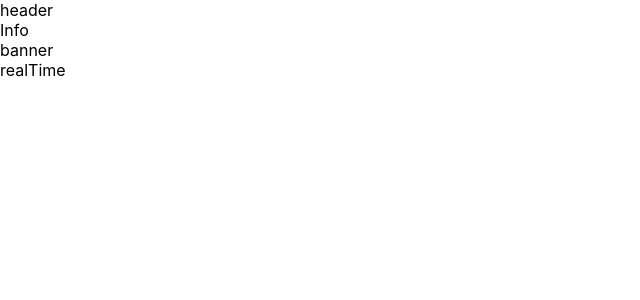
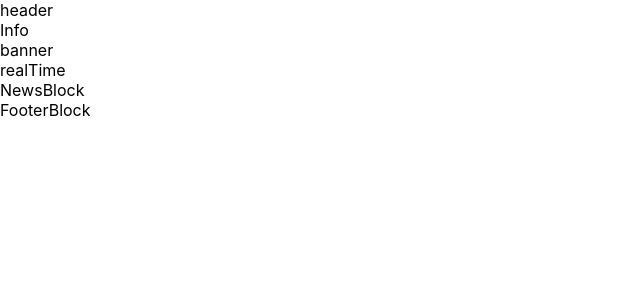
Before and after one commit to sasie59/ymuh, a React (Create React App) app: page / in a window 1280 px wide. Shown: the top 300 px of the page, without its empty margins (0-640 px from the left). Built offline with nearby package versions, Linux system fonts and the light colour scheme.

Commit message:
新增 news and footer bloack

```diff
--- a/src/App.js
+++ b/src/App.js
@@ -3,6 +3,8 @@ import HeaderBlock from './components/HeaderBlock';
 import InfoBlock from './components/InfoBlock';
 import BannerBlock from './components/BannerBlock';
 import RealTime from './components/RealTimeBlock'
+import News from './components/NewsBlock'
+import Footer from './components/FooterBlock'
 
 function App() {
   return (
@@ -11,7 +13,8 @@ function App() {
       <InfoBlock />
       <BannerBlock />
       <RealTime />
-
+      <News />
+      <Footer />
     </div>
   );
 }
--- /dev/null
+++ b/src/components/FooterBlock/index.js
@@ -0,0 +1,11 @@
+import React, { Component } from 'react'
+
+export default class FooterBlock extends Component {
+  render() {
+    return (
+      <div>
+        FooterBlock
+      </div>
+    )
+  }
+}
--- /dev/null
+++ b/src/components/NewsBlock/index.js
@@ -0,0 +1,11 @@
+import React, { Component } from 'react'
+
+export default class NewsBlock extends Component {
+  render() {
+    return (
+      <div>
+        NewsBlock
+      </div>
+    )
+  }
+}
```
Also changed, not shown: 1 other file (tests, documents, lock files or other folders).
